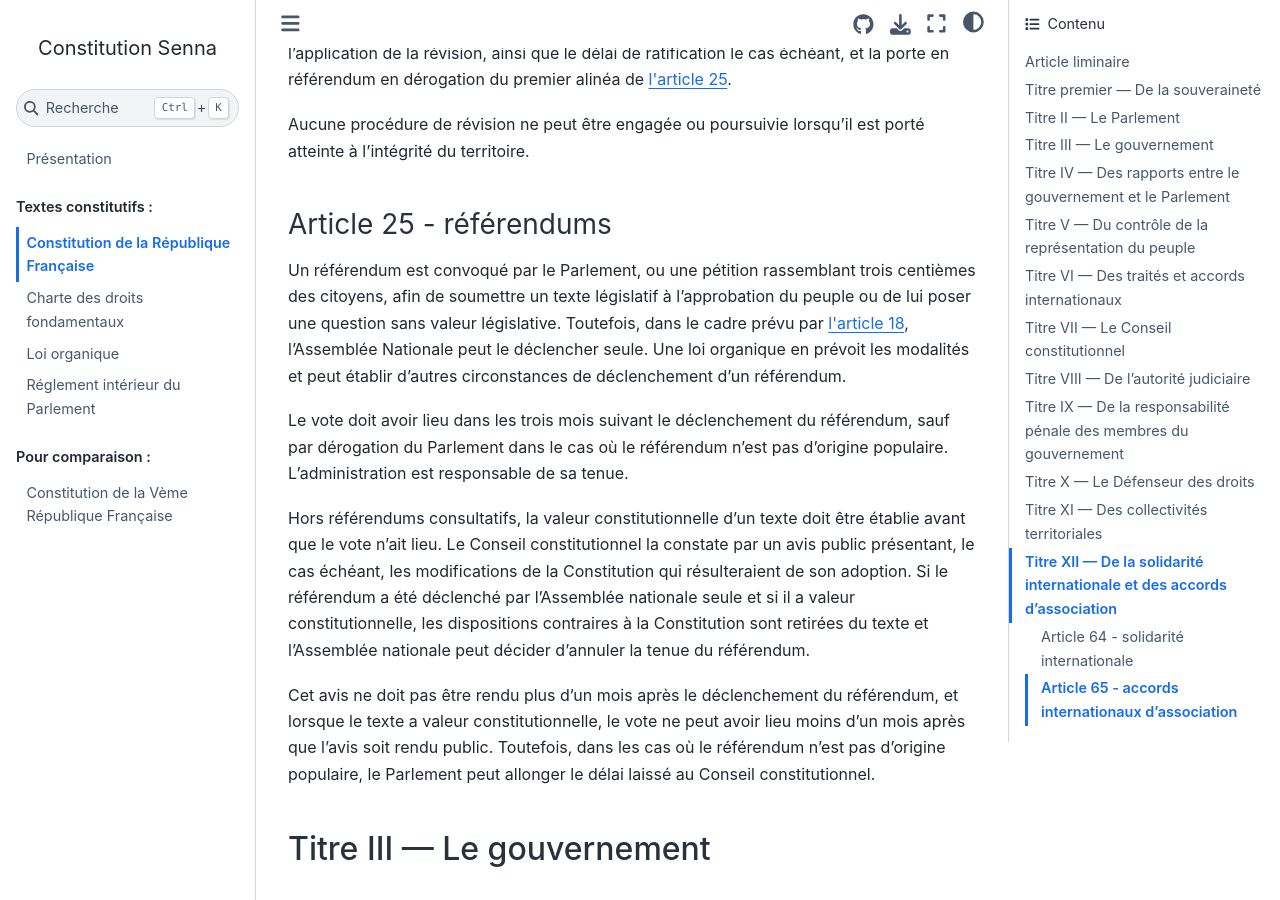
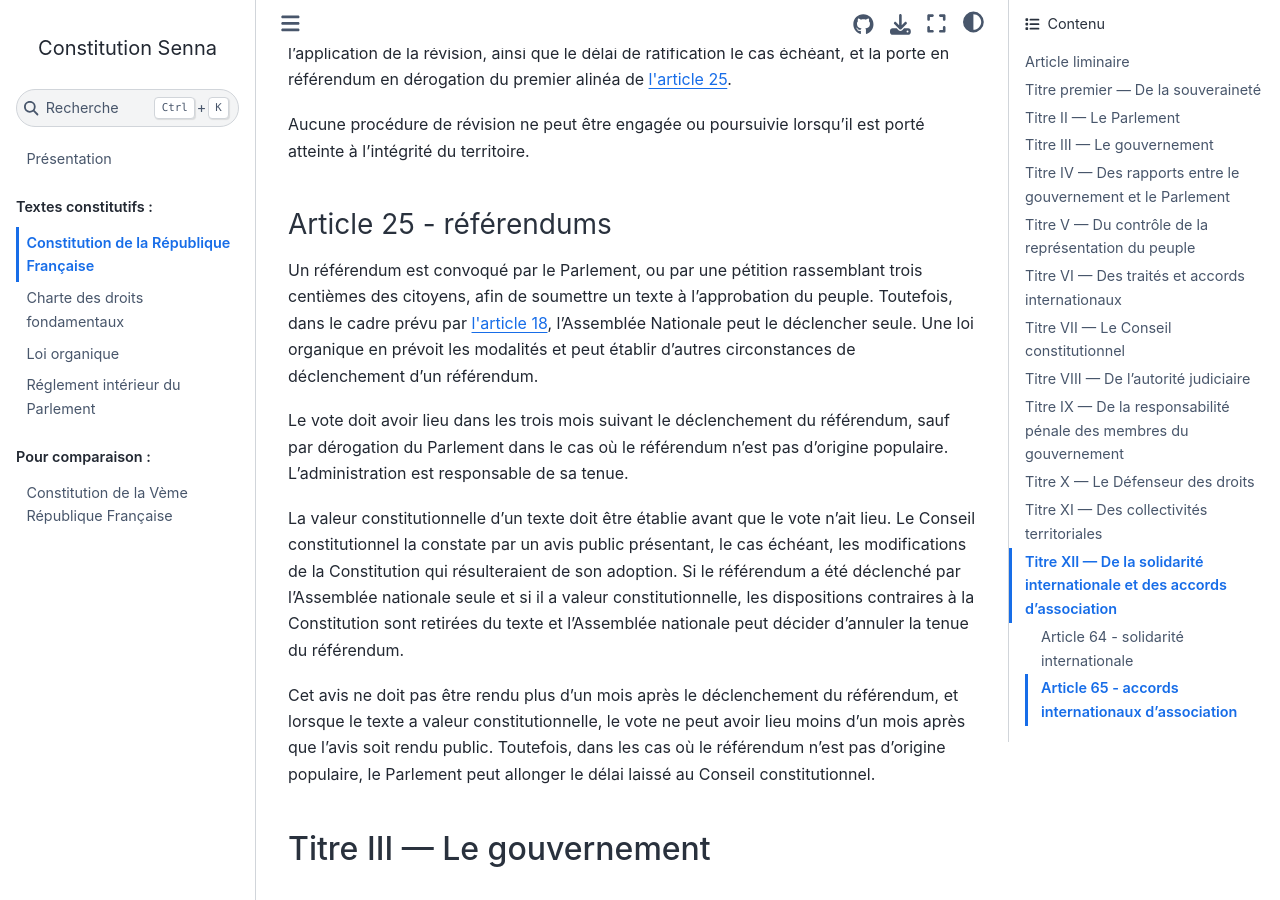
Before and after one commit to Gouvernathor/senna, a Sphinx documentation site: the page built from source/constitution.rst, in a window 1280 px wide and 900 px high, scrolled down 7848 px. Built offline with Sphinx 7.4.7 and the Sphinx Book theme 1.1.4, drawn with Linux system fonts in a browser that asks for light colours.

Commit message:
Plus de référendums consultatifs
en plus en rendant facultatif l'examen par le CC ça donne un plébiscite gratuit à qui peut le déclencher, en court-circuitant tous les contrepoids institutionnels

```diff
--- a/source/constitution.rst
+++ b/source/constitution.rst
@@ -208,11 +208,11 @@
 
 .. article:: référendums
 
-Un référendum est convoqué par le Parlement, ou une pétition rassemblant trois centièmes des citoyens, afin de soumettre un texte législatif à l'approbation du peuple ou de lui poser une question sans valeur législative. Toutefois, dans le cadre prévu par :artref:`adoption par une seule assemblée`, l'Assemblée Nationale peut le déclencher seule. Une loi organique en prévoit les modalités et peut établir d'autres circonstances de déclenchement d'un référendum.
+Un référendum est convoqué par le Parlement, ou par une pétition rassemblant trois centièmes des citoyens, afin de soumettre un texte à l'approbation du peuple. Toutefois, dans le cadre prévu par :artref:`adoption par une seule assemblée`, l'Assemblée Nationale peut le déclencher seule. Une loi organique en prévoit les modalités et peut établir d'autres circonstances de déclenchement d'un référendum.
 
 Le vote doit avoir lieu dans les trois mois suivant le déclenchement du référendum, sauf par dérogation du Parlement dans le cas où le référendum n'est pas d'origine populaire. L'administration est responsable de sa tenue.
 
-Hors référendums consultatifs, la valeur constitutionnelle d'un texte doit être établie avant que le vote n'ait lieu. Le Conseil constitutionnel la constate par un avis public présentant, le cas échéant, les modifications de la Constitution qui résulteraient de son adoption. Si le référendum a été déclenché par l'Assemblée nationale seule et si il a valeur constitutionnelle, les dispositions contraires à la Constitution sont retirées du texte et l'Assemblée nationale peut décider d'annuler la tenue du référendum.
+La valeur constitutionnelle d'un texte doit être établie avant que le vote n'ait lieu. Le Conseil constitutionnel la constate par un avis public présentant, le cas échéant, les modifications de la Constitution qui résulteraient de son adoption. Si le référendum a été déclenché par l'Assemblée nationale seule et si il a valeur constitutionnelle, les dispositions contraires à la Constitution sont retirées du texte et l'Assemblée nationale peut décider d'annuler la tenue du référendum.
 
 Cet avis ne doit pas être rendu plus d'un mois après le déclenchement du référendum, et lorsque le texte a valeur constitutionnelle, le vote ne peut avoir lieu moins d'un mois après que l'avis soit rendu public. Toutefois, dans les cas où le référendum n'est pas d'origine populaire, le Parlement peut allonger le délai laissé au Conseil constitutionnel.
 
```
